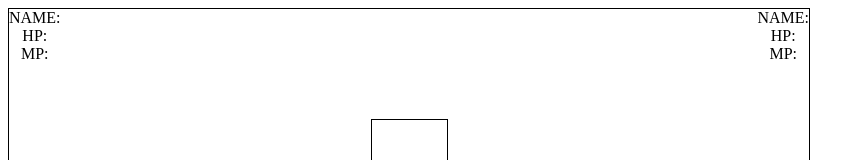
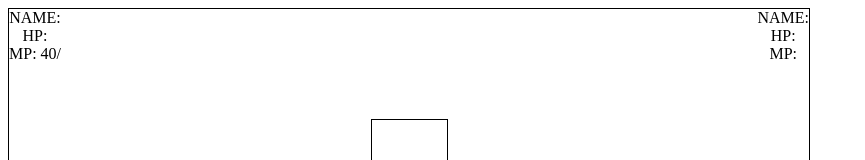
Before and after one commit to zlhunzzing/nymph_of_gladia, a React (Create React App) app in the folder client/: page /battle in a window 1280 px wide. Shown: the top 160 px of the page, without its empty margins (0-865 px from the left). Built offline with nearby package versions, Linux system fonts and the light colour scheme.

Commit message:
Add mana for set card

```diff
--- a/client/src/containers/SetTurnContainer.tsx
+++ b/client/src/containers/SetTurnContainer.tsx
@@ -10,6 +10,7 @@ export default function SetTurnContainer() {
   const [hand, setHand] = useState(store.getState().Battle.hand);
   const userPosition = useState(store.getState().Battle.userPosition)[0];
   const enemePosition = useState(store.getState().Battle.enemePosition)[0];
+  const [mana, setMana] = useState(40);
 
   useEffect(() => {
     if (entryModal && store.getState().Battle.userCharacter) {
@@ -42,6 +43,8 @@ export default function SetTurnContainer() {
       setUser={setUser}
       userPosition={userPosition}
       enemePosition={enemePosition}
+      mana={mana}
+      setMana={setMana}
     />
   );
 }
--- a/client/src/presenters/SetTurnPresenter.tsx
+++ b/client/src/presenters/SetTurnPresenter.tsx
@@ -14,6 +14,8 @@ interface Props {
   setUser: Dispatch<Object>;
   userPosition: Position;
   enemePosition: Position;
+  mana: number;
+  setMana: Dispatch<number>;
 }
 
 const SetTurnPresenter: React.FunctionComponent<Props> = ({
@@ -24,6 +26,8 @@ const SetTurnPresenter: React.FunctionComponent<Props> = ({
   setUser,
   userPosition,
   enemePosition,
+  mana,
+  setMana,
 }: Props) => (
   <div className="Main">
     {user ? (
@@ -32,7 +36,9 @@ const SetTurnPresenter: React.FunctionComponent<Props> = ({
           <div>
             <div>NAME: {user.name}</div>
             <div>HP: {user.hp}</div>
-            <div>MP: {user.mp}</div>
+            <div>
+              MP: {mana}/{user.mp}
+            </div>
           </div>
         </div>
         <div className="enemeStatus">
@@ -67,7 +73,8 @@ const SetTurnPresenter: React.FunctionComponent<Props> = ({
                     }),
                   );
                   setHand(hand.slice(0, hand.length));
-                  setUser({ ...user, mp: user.mp - card.cost });
+                  setMana(mana - card.cost);
+                  // setUser({ ...user, mp: user.mp - card.cost });
                   break;
                 }
               }
@@ -88,7 +95,7 @@ const SetTurnPresenter: React.FunctionComponent<Props> = ({
           <span
             key={id}
             className={`card ${card.position} ${
-              user.mp < card.cost ? 'lackedMana' : null
+              mana < card.cost ? 'lackedMana' : null
             }`}
             onClick={() => {
               let el = document.querySelector(
@@ -113,7 +120,8 @@ const SetTurnPresenter: React.FunctionComponent<Props> = ({
                     store.dispatch(
                       battleActions.set_user_mp({ mp: user.mp - card.cost }),
                     );
-                    setUser({ ...user, mp: user.mp - card.cost });
+                    setMana(mana - card.cost);
+                    // setUser({ ...user, mp: user.mp - card.cost });
                   }
                   break;
                 }
@@ -153,14 +161,13 @@ const SetTurnPresenter: React.FunctionComponent<Props> = ({
                             mp: user.mp + card.cost,
                           }),
                         );
-                        setUser({ ...user, mp: user.mp + card.cost });
+                        setMana(mana + card.cost);
+                        // setUser({ ...user, mp: user.mp + card.cost });
                       }
                       let el = document.querySelector(
                         `.${card.position}`,
                       ) as HTMLElement;
-                      el.className = `card ${card.position} ${
-                        user.mp < card.cost ? 'lackedMana' : null
-                      }`;
+                      el.className = `card ${card.position}`;
                     }
                   }}
                 >
```
Also changed, not shown: client/src/modules/Battle.tsx (+7 -0 lines).
